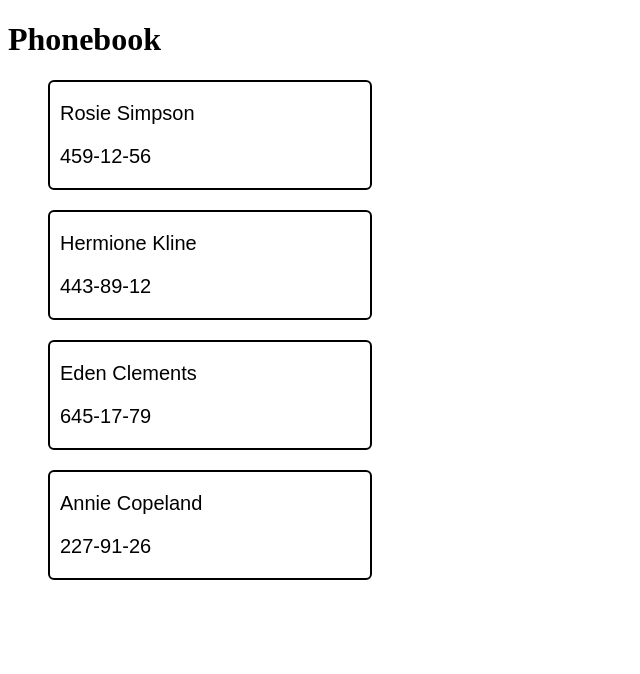
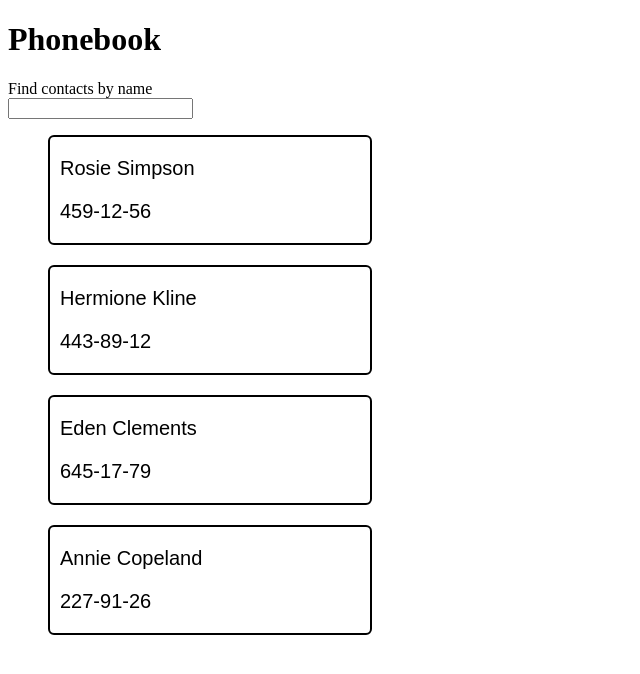
Before and after one commit to FilipDabrowski987/goit-react-hw-03, a React (Vite) app: page / in a window 1280 px wide. Shown: the top 674 px of the page, without its empty margins (0-640 px from the left). Built offline with nearby package versions, Linux system fonts and the light colour scheme.

Commit message:
update-SearchForm

```diff
--- a/src/App.jsx
+++ b/src/App.jsx
@@ -1,19 +1,25 @@
-// import { useState } from 'react'
-// import { Formik } from 'formik';
+import { useState } from 'react'
 // import * as Yup from "yup";
 import ContactForm from './ContactForm/ContactForm.jsx';
 import SearchBox from './SearchBox/SearchBox.jsx';
-import ContactList from './ContactList/ContackList.jsx';
+import ContactList from './ContactList/ContactList.jsx';
+import contacts from './ContactList/contacts.json';
 import './App.css'
 
 function App() {
+
+  const [filter, setFilter] = useState('');
+
+  const filteredContacts = contacts.filter(contact =>
+    contact.name.toLowerCase().includes(filter.toLowerCase())
+  );
 
   return (
   <div>
   <h1>Phonebook</h1>
   <ContactForm />
-  <SearchBox />
-  <ContactList />
+  <SearchBox filter={filter} onFilterChange={setFilter}/>
+  <ContactList contacts={filteredContacts}/>
   </div>
   )
 }
--- a/src/ContactList/ContackList.jsx
+++ b/src/ContactList/ContactList.jsx
@@ -1,15 +1,14 @@
 import Contact from './Contact.jsx';
-import contacts from './contacts.json';
 import './Contact.css'
 
-const ContactList = () => {
+const ContactList = ( { contacts } ) => {
     return (
         <ul className='contact-item-list'>
-            {contacts.map(contacts =>
+            {contacts.map(contact =>
                 <li className='contact-item' key={contacts.id}>
                     <Contact
-                        name={contacts.name}
-                        number={contacts.number}
+                        name={contact.name}
+                        number={contact.number}
                     />
                 </li>
             )
--- a/src/SearchBox/SearchBox.jsx
+++ b/src/SearchBox/SearchBox.jsx
@@ -1,6 +1,42 @@
-const SearchBox = () => {
-//   return (
+import { Formik, Form, Field } from 'formik';
+import { useId } from "react";
 
-//   )
+const initialValues = {
+  searchbox: ""
+};
+
+const SearchBox = ( {filter, onFilterChange} ) => {
+
+const searchboxFieldId = useId();
+
+const handleSubmit = (values, actions) => {
+		actions.resetForm();
+	};
+
+return (
+    <Formik
+        initialValues={initialValues}
+        onSubmit={handleSubmit}
+    >
+        {({ handleChange, setFieldValue }) => (
+            <Form>
+                <label htmlFor={searchboxFieldId}>Find contacts by name</label>
+                <br />
+                <Field
+                    type="text"
+                    name="searchbox"
+                    id={searchboxFieldId}
+                    value={filter}
+                    onChange={(e) => {
+                        handleChange(e);
+                        const { value } = e.target;
+                        setFieldValue("searchbox", value);
+                        onFilterChange(value);
+                    }}
+                />
+            </Form>
+        )}
+    </Formik>
+  );
 };
 export default SearchBox
```
